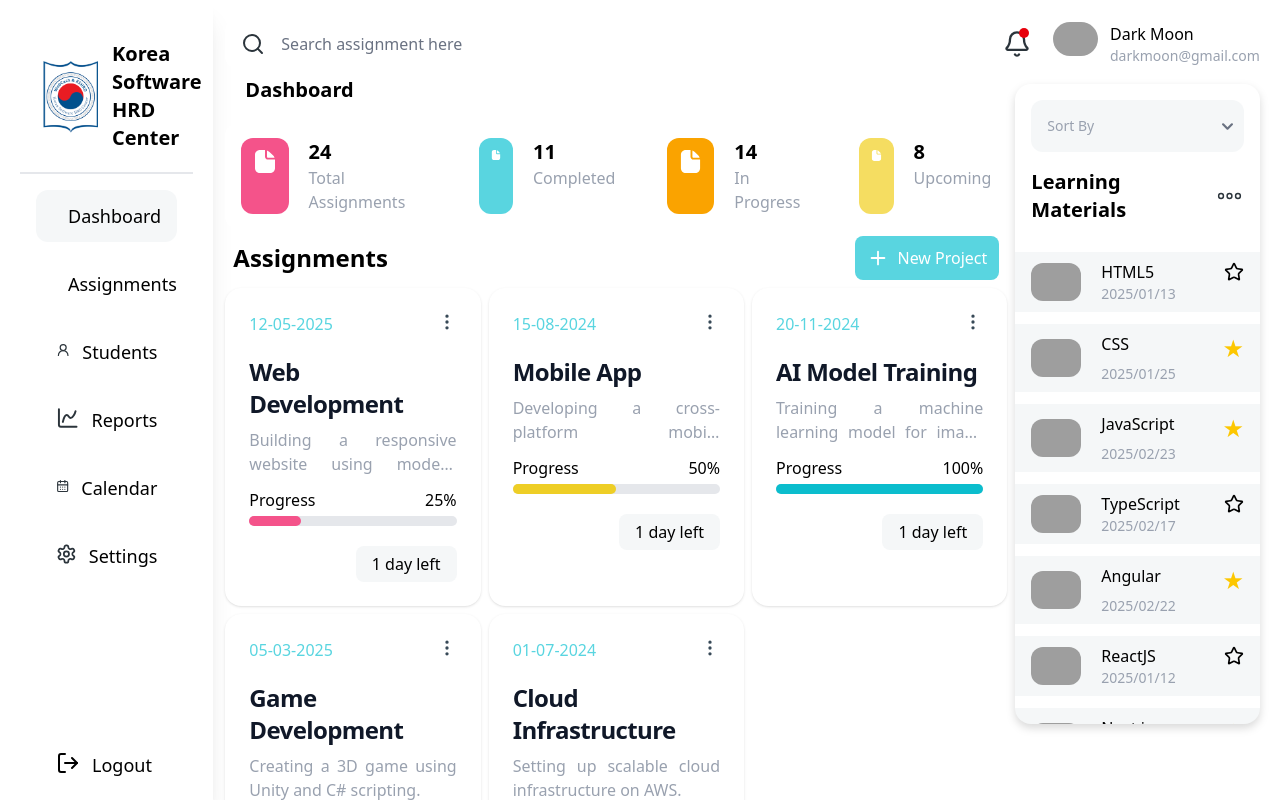
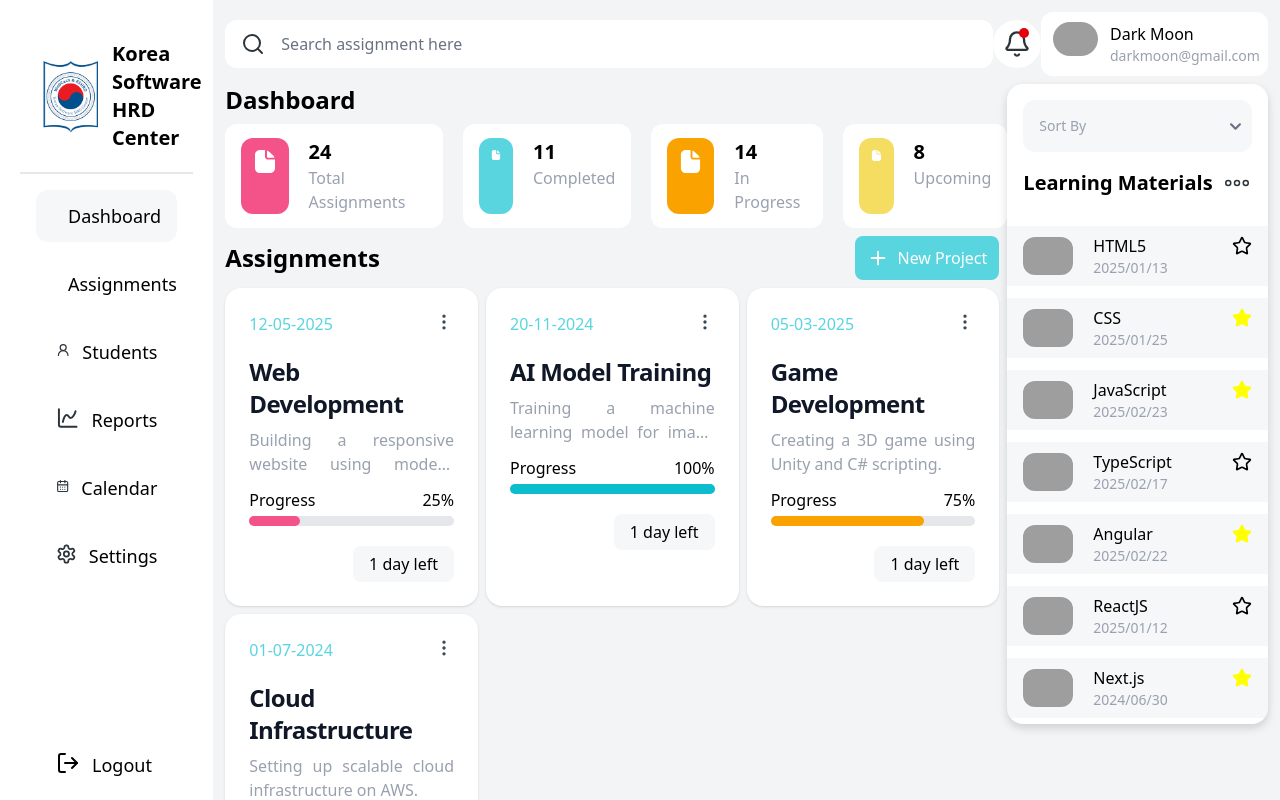
Before and after one commit to Nyfong/04_NY_FONG_BTB_Web_Homework004, a React (Vite) app: page / in a window 1280 px wide. Shown: the top 800 px of the page. Built offline with nearby package versions, Linux system fonts and the light colour scheme; grey boxes are pictures that could not be loaded.

Commit message:
search component

```diff
--- a/src/App.jsx
+++ b/src/App.jsx
@@ -1,12 +1,19 @@
 import { Sidebar } from "lucide-react";
 import "./App.css";
+import { useState } from "react";
 import TopNavbarComponent from "./components/TopNavbarComponent";
 import SidebarComponent from "./components/SidebarComponent";
 import DashboardComponent from "./components/DashboardComponent";
 import AddNewProjectComponent from "./components/AddNewProjectComponent";
 import LearningMaterialsComponent from "./components/LearningMaterialsComponent";
 import CardComponent from "./components/CardComponent";
+
 function App() {
+  const [searchValue, setSearchValue] = useState("");
+  const getSearch = (value) => {
+    console.log("value from the search:", value);
+    setSearchValue(value);
+  };
   return (
     <>
       <main className="grid grid-cols-12 ">
@@ -14,23 +21,23 @@ function App() {
           <SidebarComponent />
         </div>
         {/* middle */}
-        <div className="col-span-10 p-3">
-          <TopNavbarComponent />
-          <div className="grid grid-cols-12">
+        <div className="col-span-10 p-3 bg-gray-100 ">
+          <TopNavbarComponent className="pr-2" onSearch={getSearch} />
+          <div className="grid grid-cols-12  h-full">
             <div className="col-span-9">
               <DashboardComponent />
               {/* add card */}
-              <div className="flex items-center justify-between p-2">
+              <div className="flex items-center justify-between my-2 pr-2">
                 <p className="font-bold text-2xl">Assignments</p>
                 <AddNewProjectComponent />
               </div>
               {/* show cards */}
-              <div>
-                <CardComponent percentage={100} />
+              <div className="pr-2">
+                <CardComponent searchValue={searchValue} />
               </div>
             </div>
             {/* left side dashboard */}
-            <div className="col-span-3 p-2 grid">
+            <div className="col-span-3 py-2 grid">
               <LearningMaterialsComponent />
             </div>
           </div>
--- a/src/components/AddNewProjectComponent.jsx
+++ b/src/components/AddNewProjectComponent.jsx
@@ -1,7 +1,11 @@
 import { Plus } from "lucide-react";
 import React from "react";
 
-export default function AddNewProjectComponent() {
+export default function AddNewProjectComponent({ onTitle, submitCard }) {
+  // prevent the page from reload
+  const handleSubmit = (e) => {
+    e.preventDefault();
+  };
   return (
     <div>
       <button
@@ -63,6 +67,7 @@ export default function AddNewProjectComponent() {
                     id="projectName"
                     className="bg-gray-50 border border-gray-300 text-gray-900 text-sm rounded-lg focus:ring-primary-600 focus:border-primary-600 block w-full p-2.5 dark:bg-gray-600 dark:border-gray-500 dark:placeholder-gray-400 dark:text-white dark:focus:ring-primary-500 dark:focus:border-primary-500"
                     placeholder="Type Project Name"
+                    onChange={(e) => onTitle(e.target.value)}
                   />
                 </div>
 
@@ -117,6 +122,8 @@ export default function AddNewProjectComponent() {
               <div className="text-right">
                 <button
                   type="submit"
+                  onSubmit={handleSubmit}
+                  onCl
                   className="text-white inline-flex items-center bg-custom-sky-blue hover:bg-custom-sky-blue-500 focus:ring-4 focus:outline-none focus:ring-custom-sky-blue-500 font-medium rounded-lg text-sm px-5 py-2.5 text-center dark:bg-custom-sky-blue-500 dark:hover:bg-custom-sky-blue-500 dark:focus:ring-custom-sky-blue-500"
                 >
                   Create
--- a/src/components/CardComponent.jsx
+++ b/src/components/CardComponent.jsx
@@ -1,7 +1,28 @@
 import { EllipsisVertical } from "lucide-react";
-import React from "react";
+import React, { useState } from "react";
 
-export default function CardComponent({ percentage }) {
+export default function CardComponent({ searchValue }) {
+  const [cards, setCard] = useState([]);
+  const [cardTitle, setTitle] = useState("");
+  const [cardDate, setDate] = useState("");
+  const [cardProgress, setProgress] = useState("");
+  const [cardDesc, setDesc] = useState("");
+  //handle addCard
+  function addCard() {
+    const newCard = {
+      title: cardTitle,
+      date: cardDate,
+      progress: cardProgress,
+      decs: cardDesc,
+    };
+    setCard((cards) => [...cards, newCard]);
+    setTitle("");
+    setDate("");
+    setProgress("");
+    setDesc("");
+    console.log("SomeCard", cards);
+  }
+  //method for percentage
   const percentageMethod = (percentParams) => {
     const percent =
       percentParams == 25
@@ -23,12 +44,7 @@ export default function CardComponent({ percentage }) {
       progress: 25,
       desc: "Building a responsive website using modern frameworks.",
     },
-    {
-      title: "Mobile App",
-      date: "15-08-2024",
-      progress: 50,
-      desc: "Developing a cross-platform mobile application with React Native.",
-    },
+
     {
       title: "AI Model Training",
       date: "20-11-2024",
@@ -48,10 +64,58 @@ export default function CardComponent({ percentage }) {
       desc: "Setting up scalable cloud infrastructure on AWS.",
     },
   ];
+  //searchValue
+  console.log("from props", searchValue);
+  const filteredData = setOfData.filter((item) =>
+    item.title.toLowerCase().includes(searchValue.trim().toLowerCase())
+  );
+
   return (
     <div className="grid grid-cols-3 gap-2">
-      {setOfData.length === 0
-        ? "empty"
+      {filteredData.length > 0
+        ? filteredData.map((el, i) => (
+            <>
+              <div
+                key={i}
+                className="max-w-sm p-6 bg-white rounded-2xl shadow-sm dark:bg-gray-800 dark:border-gray-700"
+              >
+                <div className="flex justify-between mb-5">
+                  {/* date */}
+                  <p className={`text-custom-sky-blue font-medium`}>
+                    {el.date ?? "Jan 17, 2025"}
+                  </p>
+                  <EllipsisVertical size={20} color="#374957" />
+                </div>
+
+                <h5 className="capitalize mb-2 text-2xl font-semibold tracking-tight text-gray-900 dark:text-white">
+                  {el.title ?? "web design"}
+                </h5>
+                <p className="line-clamp-2 mb-3 font-normal text-justify text-gray-400 dark:text-gray-400">
+                  {el.desc ??
+                    "You should make web design pack with 30 different pose and with other component on the internet as well."}
+                </p>
+
+                {/* progress bar */}
+                <div className="w-full flex justify-between font-medium mb-1">
+                  <p>Progress</p>
+                  <p>{`${el.progress}%` ?? "100%"}</p>
+                </div>
+                <div className="relative mb-5 w-full bg-gray-200 rounded-full h-2.5 dark:bg-gray-700">
+                  <div
+                    className={percentageMethod(el.progress)}
+                    title={el.progress}
+                  ></div>
+                </div>
+
+                {/* deadline */}
+                <div className="flex justify-end">
+                  <p className="font-medium bg-light-gray py-1.5 px-4 rounded-lg max-w-28 text-center">
+                    1 day left
+                  </p>
+                </div>
+              </div>
+            </>
+          ))
         : setOfData.map((el, i) => (
             <>
               <div
--- a/src/components/DashboardComponent.jsx
+++ b/src/components/DashboardComponent.jsx
@@ -3,7 +3,7 @@ import { dashboard } from "../data/dashboard";
 export default function DashboardComponent() {
   return (
     <div>
-      <h2 className="text-xl font-semibold mb-5 pl-5">Dashboard </h2>
+      <p className="font-bold text-2xl my-2">Dashboard</p>
 
       {/* display summary on each card */}
       <div className="flex gap-5">
--- a/src/components/FilterComponent.jsx
+++ b/src/components/FilterComponent.jsx
@@ -1,10 +1,6 @@
 import React, { useState } from "react";
 
 export default function FilterComponent({ onSortChange }) {
-  //child
-
-  const [data, setData] = useState("");
-
   // prevent the page from reload
   const handleSubmit = (e) => {
     e.preventDefault();
--- a/src/components/LearningMaterialsComponent.jsx
+++ b/src/components/LearningMaterialsComponent.jsx
@@ -50,7 +50,7 @@ export default function LearningMaterialsComponent() {
     return (
       <div>
         {/* Render a fully filled yellow star using Unicode */}
-        <span className="text-2xl text-yellow-400">★</span>
+        <span className="text-xl text-yellow-400">★</span>
       </div>
     );
   };
@@ -91,7 +91,11 @@ export default function LearningMaterialsComponent() {
                       onClick={() => handleStar(el.id)}
                       aria-label={el.isFavorite ? "Unfavorite" : "Favorite"}
                     >
-                      {el.isFavorite ? <FullStar /> : <Star size={20} />}
+                      {el.isFavorite ? (
+                        <StarIcon size={20} fill="yellow" color="yellow" />
+                      ) : (
+                        <Star size={20} />
+                      )}
                     </button>
                   </div>
                   {/* post at */}
--- a/src/components/TopNavbarComponent.jsx
+++ b/src/components/TopNavbarComponent.jsx
@@ -1,7 +1,7 @@
 import { Bell, Search } from "lucide-react";
 import React from "react";
 
-export default function TopNavbarComponent() {
+export default function TopNavbarComponent({ onSearch }) {
   // handle on form submit
   const handleSubmit = (e) => {
     // to prevent the page from reload
@@ -20,7 +20,8 @@ export default function TopNavbarComponent() {
         <input
           type="text"
           placeholder="Search assignment here"
-          className="w-full bg-white py-3 pl-14 pr-5 rounded-xl h-12 border-none focus:border-none focus:ring-0 focus:outline-custom-sky-blue"
+          className="w-full bg-white py-3 pl-14 pr-5  rounded-xl h-12 border-none focus:border-none focus:ring-0 focus:outline-custom-sky-blue"
+          onChange={(e) => onSearch(e.target.value)}
         />
       </form>
 
@@ -32,7 +33,7 @@ export default function TopNavbarComponent() {
       </div>
 
       {/* profile image */}
-      <div className="h-16 rounded-xl bg-white py-2.5 px-3 flex gap-3 items-start">
+      <div className="h-16 rounded-xl bg-white py-2.5 px-3 flex gap-3 items-start ">
         <img
           src="https://i.pinimg.com/736x/39/2a/50/392a5042102c7d7e4ed87527a2d7e74a.jpg"
           alt="profile image"
```
